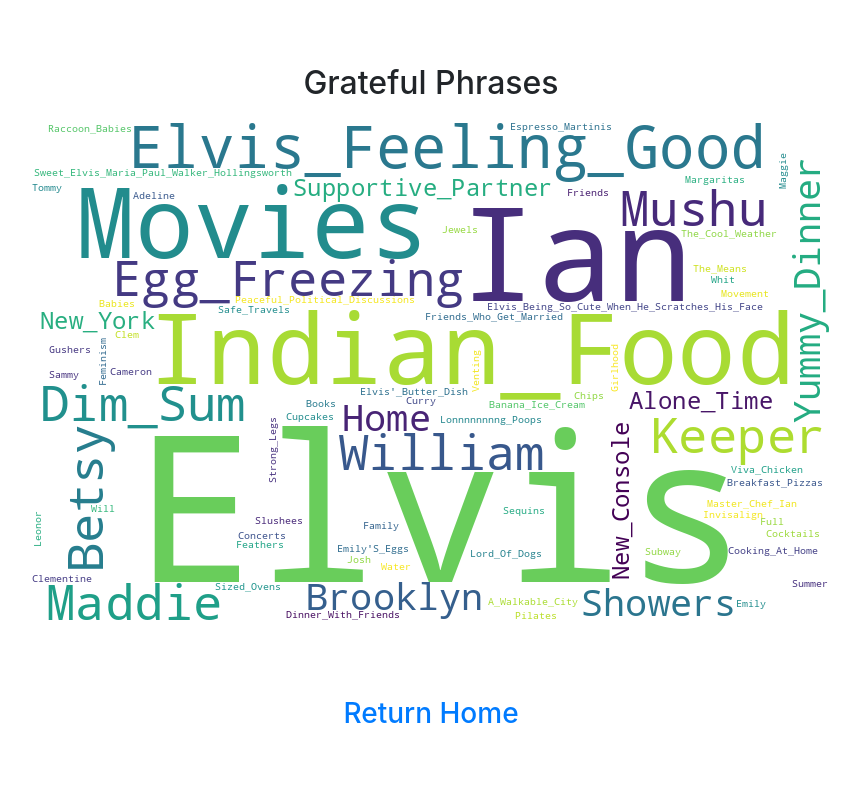
After one commit to IanRFerguson/grateful, a Flask app: page /phrases in a window 1280 px wide. The commit adds this page. Shown: the whole page, without its empty margins (209-1069 px from the left). Run offline with Flask 3, Linux system fonts and the light colour scheme; some libraries are stand-ins or nearby versions.

Commit message:
add routes

```diff
--- a/api/main.py
+++ b/api/main.py
@@ -7,6 +7,7 @@ from twilio.rest import Client
 from utils.logger import logger
 from utils.twilio_helpers import handle_daily_reminder, handle_incoming_traffic
 from utils.word_cloud_helpers import generate_word_cloud
+from utils.data_helpers import get_all_gratitudes
 
 ##########
 
@@ -18,10 +19,31 @@ api.logger.level = logger.level
 @api.route("/", methods=["GET"])
 def index():
     """
-    This route displays a word-cloud of all affirmations
+    This route displays a wordcloud of all gratitudes
     """
 
     return render_template("index.html")
+
+
+@api.route("/gratitudes", methods=["GET"])
+def gratitudes():
+    """
+    Manifest of every gratitude Kane has sent in
+    """
+
+    BIGQUERY = BigQueryConnector(bypass_env_variable=True)
+    responses = get_all_gratitudes(bq=BIGQUERY)
+
+    return render_template("gratitudes.html", responses=responses)
+
+
+@api.route("/phrases", methods=["GET"])
+def phrases():
+    """
+    Displays phrase-level wordcloud
+    """
+
+    return render_template("phrases.html")
 
 
 @api.route("/refreshCloud", methods=["GET", "POST"])
@@ -36,6 +58,26 @@ def refresh_cloud():
     logger.debug(f"Writing word cloud to {OUTPATH}...")
 
     generate_word_cloud(bq=BIGQUERY, outpath=OUTPATH)
+
+    if request.args.get("webhook"):
+        return "OK"
+
+    logger.debug("Redirecting to index...")
+    return redirect(url_for("index"))
+
+
+@api.route("/refreshCloudPhrases", methods=["GET", "POST"])
+def refresh_cloud_phrases():
+    "This route refreshes the word cloud using phrases on the landing page"
+
+    NOW = datetime.now()
+    logger.info(f"Refreshing the word cloud at {NOW}")
+
+    BIGQUERY = BigQueryConnector(bypass_env_variable=True)
+    OUTPATH = os.path.join(api.static_folder, "wordCloudPhrases.png")
+    logger.debug(f"Writing word cloud to {OUTPATH}...")
+
+    generate_word_cloud(bq=BIGQUERY, outpath=OUTPATH, phrases=True)
 
     if request.args.get("webhook"):
         return "OK"
--- a/api/static/main.css
+++ b/api/static/main.css
@@ -1,14 +1,23 @@
 body {
     text-align: center;
     justify-content: center;
-    font-family: monospace;
     list-style-type: none;
 }
 
 .landing {
-    padding: 10%;
+    padding: 5%;
 }
 
 .landingCloud {
     padding: 1%;
 }
+
+.gratitudeLanding {
+    padding: 3%;
+}
+
+.gratitudeTable {
+    width: 75%;
+    margin: 0 auto;
+    font-size: larger;
+}
--- /dev/null
+++ b/api/templates/phrases.html
@@ -0,0 +1,19 @@
+{% extends "base.html" %}
+
+<body>
+    {% block content %}
+    <div class="landing">
+        <h2>Grateful Phrases</h2>
+        <div class="landingCloud">
+            <img src="{{ url_for('static', filename='wordCloudPhrases.png')}}">
+        </div>
+    </div>
+    <div>
+        <h3>
+            <a href="{{ url_for('index') }}">
+                Return Home
+            </a>
+        </h3>
+    </div>
+    {% endblock %}
+</body>
```
Also changed, not shown: api/templates/gratitudes.html (added, +28 -0 lines), api/templates/index.html (+8 -0 lines), api/utils/data_helpers.py (added, +36 -0 lines), api/utils/word_cloud_helpers.py (+10 -5 lines), api/static/wordCloudPhrases.png (added).
